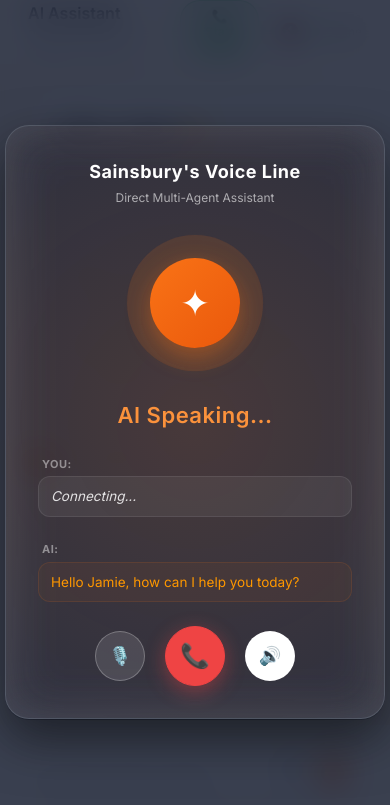
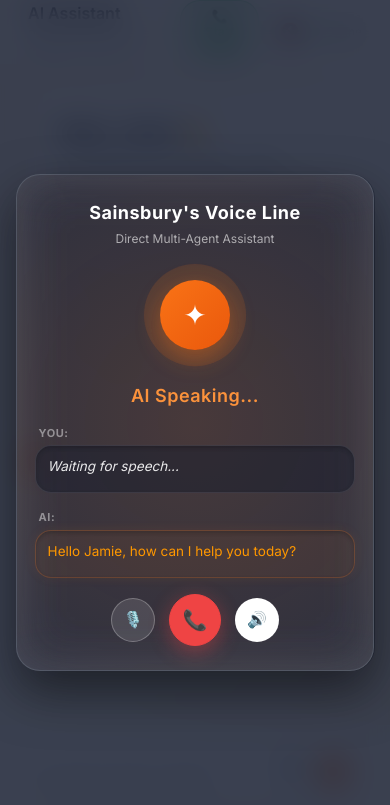
Before and after one commit to SaiHarish821/retail-chatbot, a plain HTML site: page frontend/index.html in a window 390 px wide. Both pictures are taken after a click on the button "📞 Start Call". Drawn offline with Linux system fonts and the light colour scheme; files that its build step writes are made by us from their sources; no server answers; files whose address does not match are found by name; a web font is replaced by a local one.

Commit message:
feat(call-mode): increase silence detection to 4.5s, style premium spacious response boxes, and implement mobile responsiveness

```diff
--- a/frontend/css/styles.css
+++ b/frontend/css/styles.css
@@ -974,25 +974,43 @@
 
 .phone-transcript-preview, .phone-ai-response-preview {
   width: 100%;
-  max-height: 80px;
-  font-size: 13.5px;
-  color: rgba(255,255,255,0.85);
+  max-height: 120px;
+  font-size: 14.5px;
+  color: rgba(255,255,255,0.9);
   font-style: italic;
   overflow-y: auto;
-  min-height: 38px;
-  padding: 10px 12px;
-  background: rgba(255,255,255,0.06);
-  border-radius: 12px;
+  min-height: 48px;
+  padding: 14px 16px;
+  background: rgba(15, 23, 42, 0.4);
+  border-radius: 16px;
   border: 1px solid rgba(255,255,255,0.08);
-  line-height: 1.4;
+  line-height: 1.5;
   text-align: left;
+  box-shadow: inset 0 2px 4px rgba(0,0,0,0.2), 0 0 10px rgba(255, 255, 255, 0.02);
+  transition: all 0.3s ease;
+}
+
+.phone-transcript-preview::-webkit-scrollbar, .phone-ai-response-preview::-webkit-scrollbar {
+  width: 6px;
+}
+.phone-transcript-preview::-webkit-scrollbar-thumb, .phone-ai-response-preview::-webkit-scrollbar-thumb {
+  background: rgba(255, 255, 255, 0.15);
+  border-radius: 3px;
+}
+.phone-transcript-preview::-webkit-scrollbar-thumb:hover, .phone-ai-response-preview::-webkit-scrollbar-thumb:hover {
+  background: rgba(255, 255, 255, 0.25);
+}
+.phone-transcript-preview::-webkit-scrollbar-track, .phone-ai-response-preview::-webkit-scrollbar-track {
+  background: transparent;
 }
 
 .phone-ai-response-preview {
+  max-height: 200px;
   font-style: normal;
   color: #ff9800; /* Amber/orange text for AI */
-  background: rgba(249, 115, 22, 0.05);
-  border-color: rgba(249, 115, 22, 0.12);
+  background: rgba(249, 115, 22, 0.06);
+  border-color: rgba(249, 115, 22, 0.2);
+  box-shadow: inset 0 2px 4px rgba(0,0,0,0.2), 0 0 12px rgba(249, 115, 22, 0.08);
 }
 
 .phone-controls {
@@ -1055,3 +1073,59 @@
   box-shadow: 0 8px 24px rgba(220,38,38,0.5);
   transform: translateY(-2px) scale(1.05);
 }
+
+/* ── Mobile responsiveness for Phone Call Overlay ──────────────────────── */
+@media (max-width: 480px) {
+  .phone-card {
+    width: 92%;
+    max-width: 360px;
+    padding: 24px 18px;
+    gap: 16px;
+  }
+
+  .phone-avatar-container {
+    width: 90px;
+    height: 90px;
+    margin: 6px 0;
+  }
+
+  .phone-avatar {
+    width: 70px;
+    height: 70px;
+    font-size: 28px;
+  }
+
+  .phone-status {
+    font-size: 18px;
+    min-height: 27px;
+  }
+
+  .phone-transcript-preview, .phone-ai-response-preview {
+    font-size: 13.5px;
+    padding: 10px 12px;
+  }
+
+  .phone-ai-response-preview {
+    max-height: 160px;
+  }
+
+  .phone-transcript-preview {
+    max-height: 90px;
+  }
+
+  .phone-controls {
+    gap: 14px;
+  }
+
+  .phone-control-btn {
+    width: 44px;
+    height: 44px;
+    font-size: 16px;
+  }
+
+  .phone-control-btn.end-btn {
+    width: 52px;
+    height: 52px;
+    font-size: 20px;
+  }
+}
--- a/frontend/js/app.js
+++ b/frontend/js/app.js
@@ -30,7 +30,7 @@
 let currentAudioElement = null; // High-quality Azure neural voice audio
 let phoneCurrentTurnTranscript = "";
 let phoneHasDetectedSpeechFallback = false;
-const PHONE_SILENCE_DURATION = 3500; // 3.5 seconds silence detection for Phone Call Mode to avoid cutting off user
+const PHONE_SILENCE_DURATION = 4500; // 4.5 seconds silence detection for Phone Call Mode to avoid cutting off user
 
 // ── Customer data (mirrored for sidebar UX, loaded dynamically) ─────────────
 let customer = null;
@@ -981,7 +981,7 @@
 
   // Show Overlay
   document.getElementById("phoneCallOverlay").classList.add("active");
-  document.getElementById("phoneTranscript").textContent = "Connecting...";
+  document.getElementById("phoneTranscript").textContent = "Waiting for speech...";
   const phoneAIEl = document.getElementById("phoneAIResponse");
   if (phoneAIEl) phoneAIEl.textContent = "Connecting...";
   setCallState("GREETING");
```
